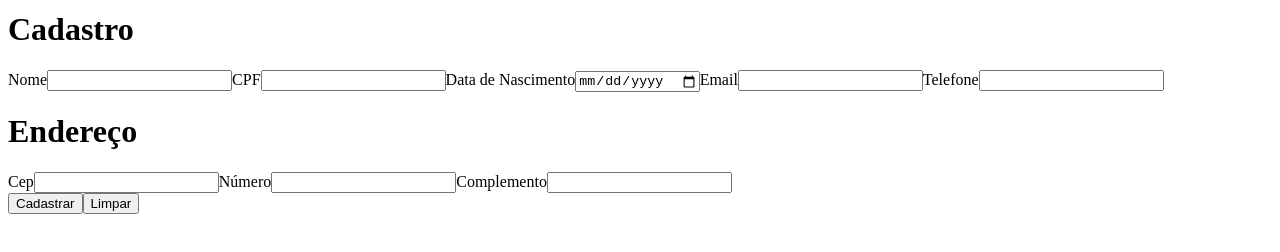
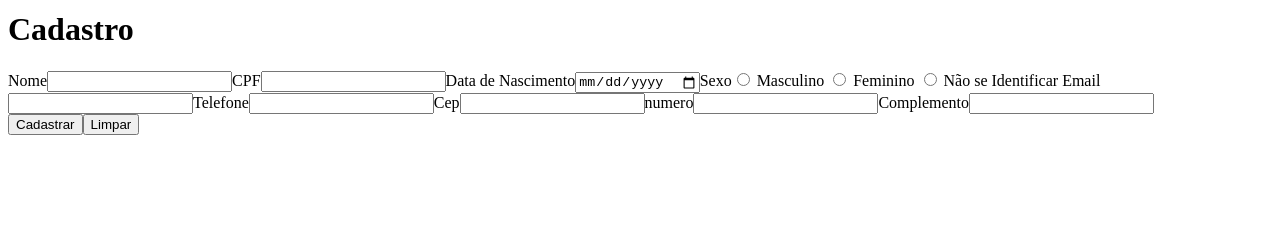
Before and after one commit to LucasAl03/EsteticaBemEstar, an Angular app: page /cadastro in a window 1280 px wide. Shown: the part 128-380 px from the top of the page. Built offline with nearby package versions, Linux system fonts and the light colour scheme.

Commit message:
Adicionado os atributos de endereco e o atributo sexo que esqueci

```diff
--- a/src/app/app/Component/cadastro/cadastro.html
+++ b/src/app/app/Component/cadastro/cadastro.html
@@ -2,7 +2,7 @@
 
     <h1>Cadastro</h1>
 
-    <form id="pessoa-form" (ngSubmit)="enviaDados()" ngNativeValidate>
+    <form id="pessoa-form" (ngSubmit)="exibeDados()" ngNativeValidate>
 
         <label for="nome">Nome</label>
         <input type="text" id="nome" name="nome" maxlength="70" [(ngModel)]="nome" required>
@@ -13,22 +13,25 @@
         <label for="data_nascimento">Data de Nascimento</label>
         <input type="date" id="data_nascimento" name="data_nascimento" [(ngModel)]="data_nascimento" required>
 
+        <label>Sexo</label>
+        <input type="radio" name="sexo" id="sexoM" class="btnSelecao" value="M" [(ngModel)]="sexo" required> Masculino
+        <input type="radio" name="sexo" id="sexoF" class="btnSelecao" value="F" [(ngModel)]="sexo" required> Feminino
+        <input type="radio" name="sexo" id="sexoN" class="btnSelecao" value="N" [(ngModel)]="sexo" required> Não se Identificar
+
         <label for="email">Email</label>
         <input type="text" id="email" name="email" maxlength="120" [(ngModel)]="email" required>
 
         <label for="telefone">Telefone</label>
         <input type="text" id="telefone" name="telefone" maxlength="11" [(ngModel)]="telefone" required>
 
-        <h1>Endereço</h1>
+        <label for="cep">Cep</label>
+        <input type="text" id="cep" name="cep" maxlength="11" [(ngModel)]="cep" required>
 
-        <label for="cep">Cep</label>
-        <input type="text" id="cep" name="cep" maxlength="8" [(ngModel)]="cep" required>
-
-        <label for="numero">Número</label>
-        <input type="text" id="numero" name="numero" maxlength="10" [(ngModel)]="numero" required>
+        <label for="numero">numero</label>
+        <input type="text" id="numero" name="numero" maxlength="11" [(ngModel)]="numero" required>
 
         <label for="complemento">Complemento</label>
-        <input type="text" id="complemento" name="complemento" maxlength="150" [(ngModel)]="complemento" required>
+        <input type="text" id="complemento" name="complemento" maxlength="11" [(ngModel)]="complemento" required>
 
         <div id="div-btns">
             <button type="submit">{{editar ? "Salvar Alterações" : "Cadastrar"}}</button>
```
